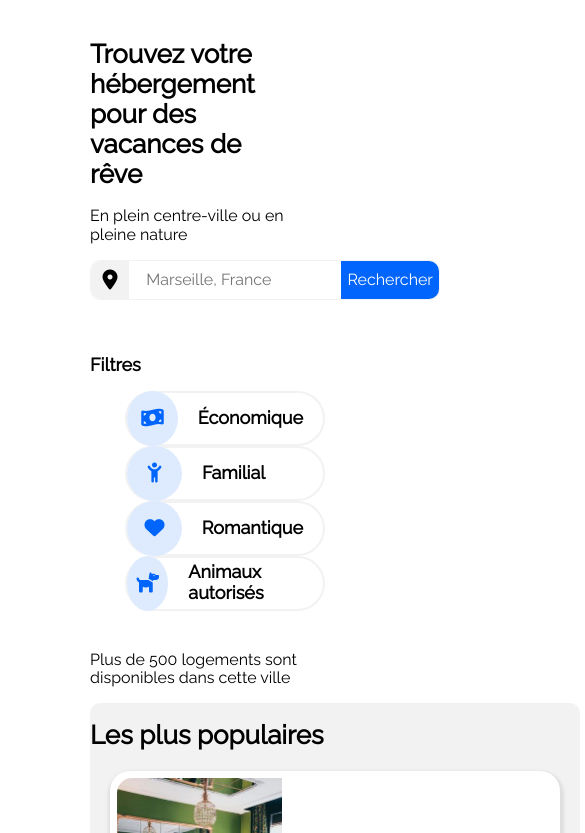
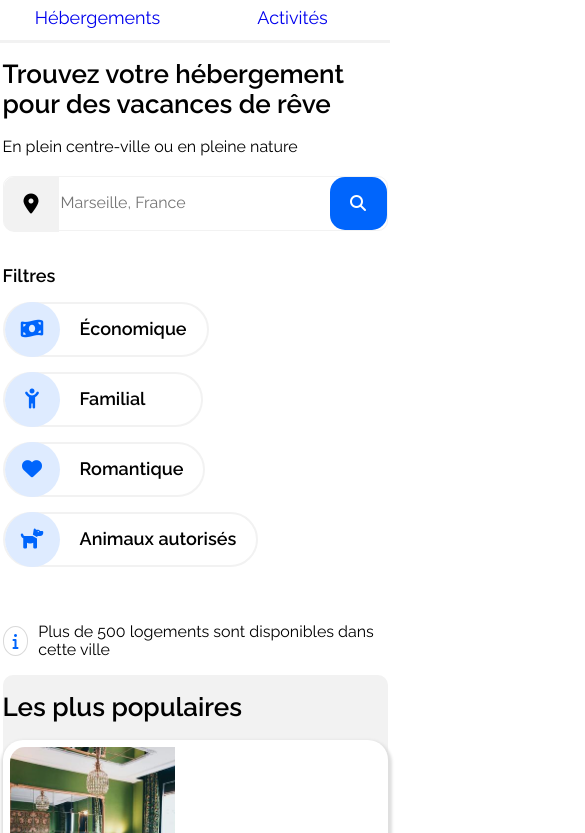
Before and after one commit to ChaRJ099/Projet2, a plain HTML site: page index.html in a window 390 px wide. Shown: the part 107-940 px from the top of the page, 585 px wide, since content can reach past the window. Drawn offline with Linux system fonts and the light colour scheme.

Commit message:
Responsive header et filtres

```diff
--- a/assets/css/style.css
+++ b/assets/css/style.css
@@ -16,12 +16,13 @@ body {
     /*variables*/
     --lightblue-color: #deebff;
     --blue-color: #0065fc;
-    --grey-color: #F2F2F2;
+    --grey-color-lighter: #F2F2F2;
+    --grey-color-light: #d9d9d9;
 
     --main-font-size: 12px;
 }
 
-.content-block {
+header, main, footer {
     width: 100%;
 }
 
@@ -82,6 +83,7 @@ header {
     align-items: center;
     height: 80px;
     padding: 0 20px;
+    position: relative;
 }
 
 .menu a:link, .menu a:active, .menu a:focus {
@@ -95,7 +97,6 @@ header {
 
 .menu li a:hover {
     color: var(--blue-color);
-    position: relative;
 }
 
 .menu li a:hover::before {
@@ -133,23 +134,26 @@ h1 {
     /*overflow: hidden;*/
     justify-content: space-between;
     width: 350px;
-    height: 40px;
+    height: 55px;
     border: 1.5px solid #F2F2F2;
     background: #fff;
 }
 
 .search-area {
     border: none;
+    flex: 1;
 }
 
 .search-button {
-    /*position: absolute;*/
-    /*left: 80px;*/
     border: none;
     border-top-right-radius: 10px;
     border-bottom-right-radius: 10px;
     background: var(--blue-color);
     color: #fff;
+    cursor: pointer;
+}
+.search-button .search-button-icon {
+    display: none;
 }
 
 /*******************/
@@ -176,13 +180,25 @@ h1 {
     align-items: center;
     justify-content: center;
     background: #F2F2F2;
-    height: 38px;
-    width: 38px;
+    height: 55px;
+    width: 55px;
     color: black;
     font-size: 20px;
     border: none;
     border-top-left-radius: 10px;
     border-bottom-left-radius: 10px;
+}
+
+.info-message .fa-info {
+    border: 1px solid var(--grey-color-light);
+    color: var(--blue-color);
+    border-radius: 50%;
+    width: 30px;
+    height: 30px;
+    display: flex;
+    justify-content: center;
+    align-items: center;
+    margin-right: 10px;
 }
 
 /*******************/
@@ -195,7 +211,7 @@ h1 {
 }
 
 .star-grey i {
-    color: #d9d9d9;
+    color: var(--grey-color-light);
     font-size: 15px;
 }
 
@@ -203,29 +219,35 @@ h1 {
 /**     Filter    **/
 /*******************/
 
-form h2 {
+.filter {
+    border: 2px solid var(--grey-color-lighter);
+    border-radius: 50px;
+    height: 55px;
+    display: flex;
+    align-items: center;
+}
+
+.filter-form h2 {
     font-size: 18px;
     font-weight: 600;
+    margin-right: 35px;
+
 }
 
 .filter-form {
     display: flex;
-    align-items: center;
+    align-items: flex-start;
     margin-bottom: 40px;
+}
+
+.filter-block {
+    display: flex;
+    flex-wrap: wrap;
+    gap: 35px;
 }
 
 .filter-form p {
     font-size: 19px;
-}
-
-.filter {
-    border: 2px solid var(--grey-color);
-    border-radius: 50px;
-    height: 55px;
-    display: flex;
-    flex-direction: row;
-    align-items: center;
-    margin-left: 35px;
 }
 
 .filter:hover {
@@ -240,6 +262,11 @@ form h2 {
     font-weight: 600;
 }
 
+.info-message {
+    display: flex;
+    justify-content: flex-start;
+    align-items: center;
+}
 /*******************/
 /**  Hébergements **/
 /*******************/
@@ -254,7 +281,7 @@ form h2 {
     display: flex;
     flex-direction: column;
     padding: 35px;
-    background-color: var(--grey-color);
+    background-color: var(--grey-color-lighter);
     border-radius: 10px;
     margin-right: 40px;
 }
@@ -341,7 +368,7 @@ form h2 {
 
 .populaires {
     /*width: 550px;*/
-    background-color: var(--grey-color);
+    background-color: var(--grey-color-lighter);
     border-radius: 10px;
 }
 
@@ -391,7 +418,7 @@ form h2 {
 /*******************/
 
 footer {
-    background-color: var(--grey-color);
+    background-color: var(--grey-color-lighter);
     width: 100%;
     margin-top: 50px;
     padding-top: 10px;
@@ -423,14 +450,130 @@ footer {
 @media screen and (max-width: 768px)
 {
 
+    body {
+        padding: 0;
+    }
+
     main
     {
         width: auto;
+        padding: 0;
     }
+
+    .recherche, .logements, .activites {
+        padding: 0 25px;
+    }
+
+/*******************/
+/** Mobile Header **/
+/*******************/
+
+    header {
+        flex-direction: column;
+        height: auto;
+        align-items: center;
+        padding: 0;
+    }
+
+    .logo {
+        height: auto;
+        width: 100%;
+        height: 100PX;
+        justify-content: center;
+        align-items: center;
+        display: flex;
+    }
+
+    .logo img {
+        height: auto;
+        width: 100px;
+    }
+
+    .menu {
+        width: 100%;
+        height: 50px;
+        display: flex;
+        justify-content: center;
+        align-items: center;
+        padding-top: 0;
+    }
+
+    .menu li a::before {
+        background-color:  var(--grey-color-lighter);
+        position: absolute;
+        bottom: 0;
+        left: 0;
+        height: 3px;
+        width: 100%;
+        content: "";
+    }
+
+    .menu li a:hover::before {
+        top: auto;
+        bottom: 0;
+    }
+
+    .menu ul {
+        width: 100%;
+        display: flex;
+        justify-content: space-around;
+        padding: 0;
+        height: 50px;
+        font-size: 18px;
+    }
+
+    .menu ul li {
+        width: 50%;
+        justify-content: center;
+    }
+
+    .menu ul li a{
+        width: 100%;
+        height: 50px;
+        justify-content: center;
+    }
+
+    #lien-activite {
+        margin-left: 0;
+    }
+
+    .search-box {
+        width: 100%;
+    }
+
+    .search-form {
+        margin: 20px 0;
+    }
+
+    .search-button {
+        border-radius: 15px;
+    }
+
+    .search-button-text {
+        display: none;
+    }
+
+    .search-button .search-button-icon {
+        display: flex;
+        justify-content: center;
+        align-items: center;
+        border-radius: 20px;
+        width: 45px;
+    }
+
+/*******************/
+/** Mobile Filter **/
+/*******************/
 
     .filter-form {
         display: flex;
         flex-wrap: wrap;
+        flex-direction: column;
+        align-items: flex-start;
+    }
+
+    .filter-block {
+        gap: 15px;
     }
 
     .filter {
@@ -444,11 +587,24 @@ footer {
     }
 
     .hebergements {
-        min-width: 200px;
+        margin-right: 0;
     }
 
     .populaires {
-        min-width: 200px;
         order: 0;
     }
+
+    .card-populaires {
+        margin: 0;
+        min-width: none;
+        width: 100%;
+    }
+
+/*******************/
+/** Mobile Footer **/
+/*******************/
+
+    .menu-footer {
+        flex-direction: column;
+    }
 }
--- a/index.html
+++ b/index.html
@@ -4,10 +4,10 @@
 <head>
   <meta charset="utf-8">
   <meta name="viewport" content="width=device-width, initial-scale=1.0, user-scalable=no">
-  <title>Titre de la page</title>
+  <title>Mon projet 2</title>
   <link rel="preconnect" href="https://fonts.googleapis.com">
   <link rel="preconnect" href="https://fonts.gstatic.com" crossorigin>
-  <link href="https://fonts.googleapis.com/css2?family=Raleway&display=swap" rel="stylesheet">
+  <link href="https://fonts.googleapis.com/css2?family=Raleway:wght@400;600;700&display=swap" rel="stylesheet">
   <link rel="stylesheet" href="./assets/css/normalize.css">
   <link rel="stylesheet" href="./assets/css/style.css">
   <script src="https://kit.fontawesome.com/81c7537d16.js" crossorigin="anonymous"></script>
@@ -17,7 +17,7 @@
 
 <!-------------------- Header & Nav -------------------->
 
-  <header class="content-block">
+  <header>
     <div class="logo">
       <img src="assets/images/Booki.png">
     </div>
@@ -29,7 +29,7 @@
     </nav>
   </header>
 
-  <main class="content-block">
+  <main>
 
 <!-------------------- Section recherche -------------------->
     <section class="recherche">
@@ -43,7 +43,10 @@
             <i class="fa-solid fa-location-dot"></i>
           </div>
           <input class="search-area" type="text" name="text" placeholder="Marseille, France">
-          <input class="search-button" type="submit" value="Rechercher">
+          <button class="search-button" type="submit">
+            <span class="search-button-text">Rechercher</span>
+            <i class="search-button-icon fa-solid fa-magnifying-glass"></i>
+          </button>
         </div>
       </form>
 
@@ -52,7 +55,7 @@
 
         <h2>Filtres</h2>
 
-
+        <div class="filter-block">
           <div class="filter">
             <div class="circle-icon">
               <i class="fa-solid fa-money-bill-wave"></i>
@@ -81,9 +84,16 @@
               </div>
               <span>Animaux autorisés</span>
             </div>
+          </div>
 
       </form>
-      <p>Plus de 500 logements sont disponibles dans cette ville</p>
+
+      <div class="info-message">
+        <i class="fa-solid fa-info"></i>
+        <p>
+          Plus de 500 logements sont disponibles dans cette ville
+        </p>
+      </div>
 
     </section>
 
@@ -351,7 +361,7 @@
   </main>
 
 <!-------------------------- Footer -------------------------->
-  <footer class="content-block">
+  <footer>
     <nav class="menu-footer">
 
       <div class="liens-footer">
```
Lines whose indentation alone changed are shown as unchanged.
